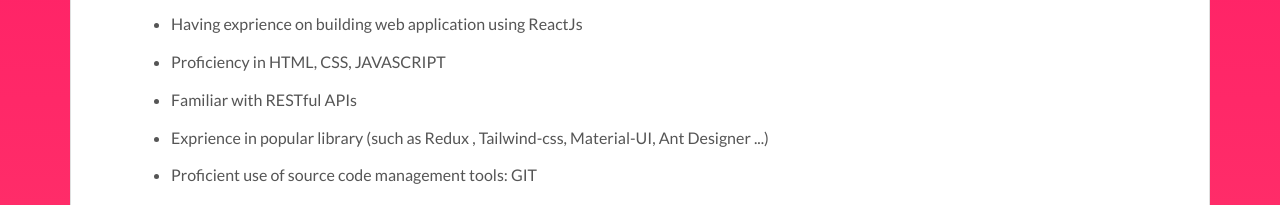
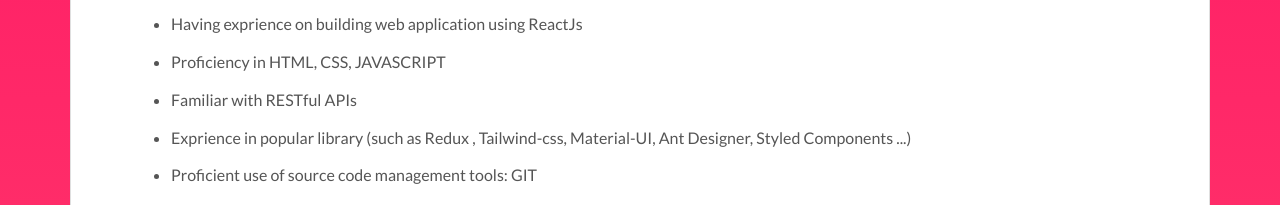
Before and after one commit to DinhSon1009/Portfolio, a plain HTML site: page index.html in a window 1280 px wide. Shown: the part 980-1185 px from the top of the page. Drawn offline with nearby package versions, Linux system fonts and the light colour scheme; files whose address does not match are found by name.

Commit message:
add field

```diff
--- a/index.html
+++ b/index.html
@@ -96,7 +96,8 @@
                   <p>Familiar with RESTful APIs </p>
                 </li>
                 <li>
-                  <p>Exprience in popular library (such as Redux , Tailwind-css, Material-UI, Ant Designer ...) </p>
+                  <p>Exprience in popular library (such as Redux , Tailwind-css, Material-UI, Ant Designer, Styled
+                    Components ...) </p>
                 </li>
                 <li>
                   <p>Proficient use of source code management tools: GIT</p>
```
